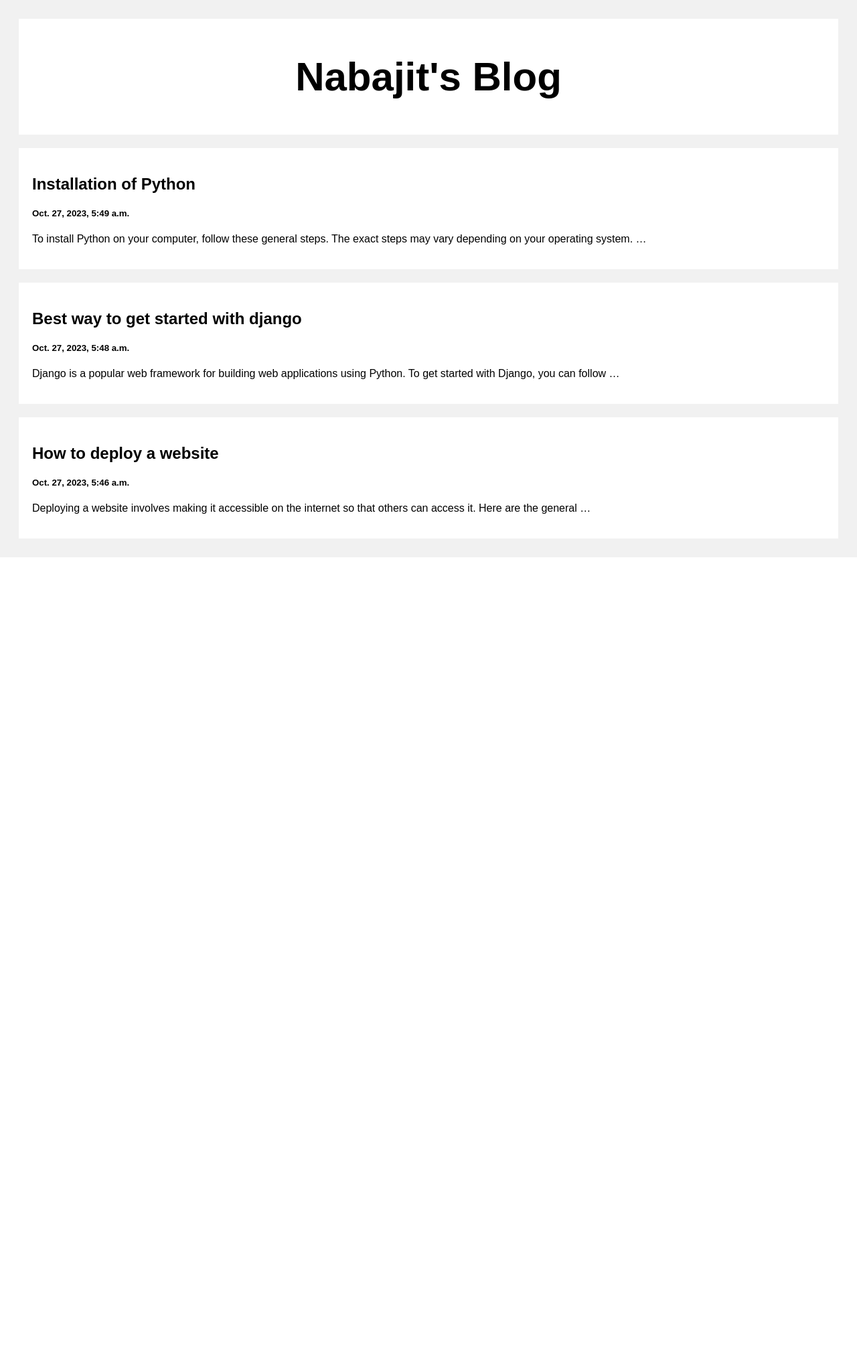
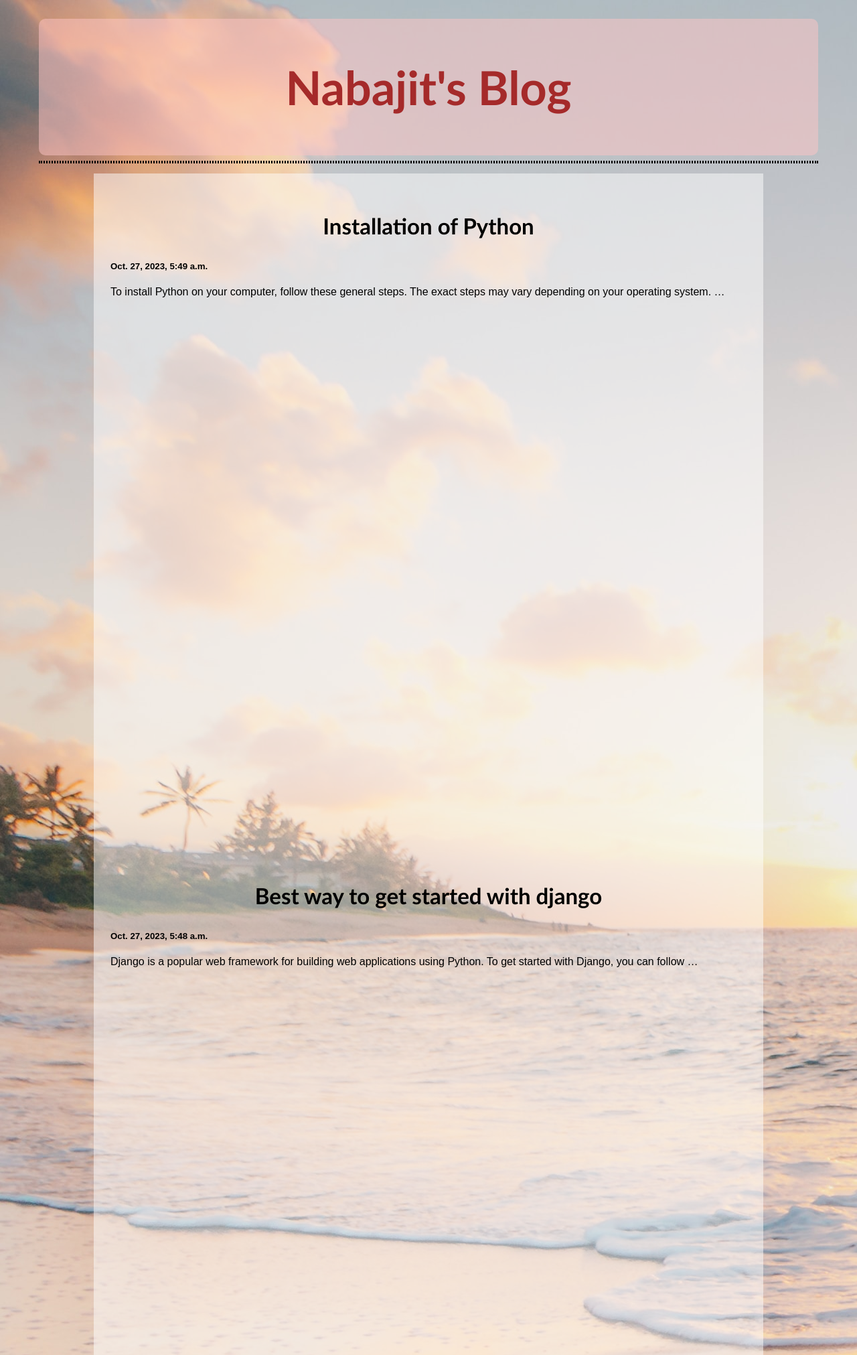
Before and after one commit to NabajitBhadury/Blog-Project, a Django app: page / in a window 1280 px wide. Shown: the top 2023 px of the page at 67% size. Before the commit the page ends 832 px from the top, so only its background shows below. Run offline with Django 3.2, Linux system fonts and the light colour scheme; data comes from the database, SQL or seed files in the repository.

Commit message:
enhanced user interface

```diff
--- a/templates/index.html
+++ b/templates/index.html
@@ -1,62 +1,22 @@
 <!DOCTYPE html>
 <html>
+  <head>
+    <link rel="stylesheet" href="styles.css">
+  </head>
 <head>
-<meta name="viewport" content="width=device-width, initial-scale=1">
-<style>
-* {
-  box-sizing: border-box;
-}
-
-body {
-  font-family: Arial;
-  padding: 20px;
-  background: #f1f1f1;
-}
-
-.header {
-  padding: 2px;
-  font-size: 40px;
-  text-align: center;
-  background: white;
-}
-
-.leftcolumn {
-  float: left;
-  width: 100%;
-}
-
-.card {
-   background-color: white;
-   padding: 20px;
-   margin-top: 20px;
-}
-
-.row:after {
-  content: "";
-  display: table;
-  clear: both;
-}
-
-@media screen and (max-width: 800px) {
-  .leftcolumn, .rightcolumn {
-    width: 100%;
-    padding: 0;
-  }
-}
-</style>
+  <meta name="viewport" content="width=device-width, initial-scale=1">
 </head>
 <body>
-
 <div class="header">
   <h2>Nabajit's Blog</h2>
 </div>
-
 <div class="row">
+  <hr>
   <div class="leftcolumn">
     {% for post in posts reversed %}
     <div class="card">
-      <a style="text-decoration: none; color: black;" href="/post/{{post.id}}">
-        <h2>{{post.title}}</h2>
+      <a href="/post/{{post.id}}">
+        <h3>{{post.title}}</h3>
         <h5>{{post.created_at}}</h5>
         <p>{{ post.body | truncatewords:20 }}</p>
       </a>
@@ -64,6 +24,14 @@ body {
     {% endfor %}
   </div>
 </div>
-
+<div class="footer">
+  <ul class="social-links">
+      <li><a href="https://www.linkedin.com/" target="_blank">LinkedIn</a></li>
+      <li><a href="https://www.facebook.com/" target="_blank">Facebook</a></li>
+      <li><a href="https://twitter.com/" target="_blank">Twitter</a></li>
+      <li><a href="https://www.instagram.com/" target="_blank">Instagram</a></li>
+  </ul>
+  <p>&copy; 2024 Your Website. All rights reserved.</p>
+</div>
 </body>
 </html>
--- /dev/null
+++ b/templates/styles.css
@@ -0,0 +1,97 @@
+* {
+    box-sizing: border-box;
+  }
+  h2{
+    text-align: center;
+    color: brown;
+    font-family: 'Trebuchet MS', 'Lucida Sans Unicode', 'Lucida Grande', 'Lucida Sans', Arial, sans-serif;
+    font-size: 70px;
+  }
+  hr{
+    border: 2px black dotted;
+  }
+  h3{
+    text-align: center;
+    font-family: 'Gill Sans', 'Gill Sans MT', Calibri, 'Trebuchet MS', sans-serif;
+    font-size: 33px;
+  }
+  body {
+    font-family: Arial;
+    padding: 50px;
+    padding-top: 20px;
+    background-image: url("background.jpg");
+  }
+
+  .header {
+    padding: 2px;
+    font-size: 40px;
+    text-align: center;
+    border-radius: 10px;
+    background: rgba(255, 197, 197, 0.5);
+  }
+
+  .leftcolumn {
+    padding: 7px;
+    margin-top: 5px auto;
+    justify-content: center;
+  }
+
+  .card {
+    background: rgba(255, 255, 255, 0.5);
+    padding: 25px;
+    border: 2px;
+    margin: auto;
+    width: 1000px;
+    height: 1000px;
+  }
+  .card a{
+    text-decoration: none;
+    color: black;
+  }
+
+  .row:after {
+    content: "";
+    display: table;
+    clear: both;
+  }
+
+  @media screen and (max-width: 800px) {
+    .leftcolumn, .rightcolumn {
+      width: 100%;
+      padding: 0;
+    }
+  }
+  .footer {
+    background-color: rgba(53, 53, 53, 0.5);
+    color: #fff;
+    padding: 30px;
+    text-align: center;
+  }
+  .social-links {
+    list-style: none;
+    padding: 0;
+    margin: 0;
+    display: flex;
+    justify-content: center;
+  }
+
+  .social-links li {
+      margin: 0 10px;
+  }
+
+  .social-links a {
+      text-decoration: none;
+      color: #fff;
+      font-size: 24px;
+      transition: color 0.3s ease-in-out;
+  }
+
+  .social-links a:hover {
+      color: #55acee;
+  }
+
+  .footer p {
+      margin-top: 20px;
+      font-size: 14px;
+      opacity: 0.7;
+  }
```
Also changed, not shown: templates/background.jpg (added).
